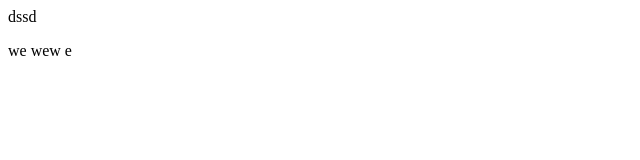
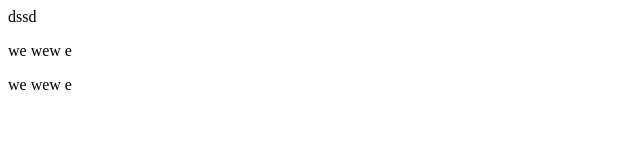
Before and after one commit to MynameIL/proba, a plain HTML site: page index.html in a window 1280 px wide. Shown: the full height of the page, 0-640 px from the left. Drawn offline with Linux system fonts and the light colour scheme.

Commit message:
commitim2

```diff
--- a/index.html
+++ b/index.html
@@ -1,2 +1,3 @@
 <p> dssd<p>
 <p>we wew e<p>
+<p>we wew e<p>
```
